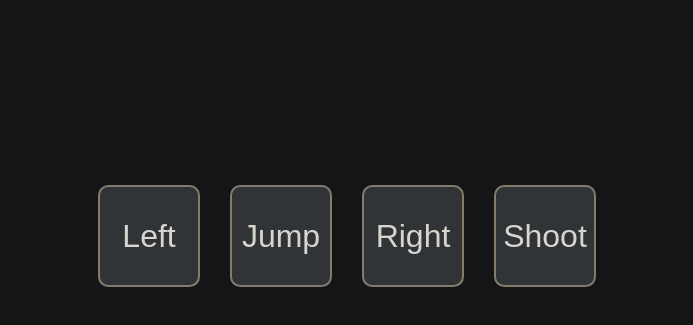
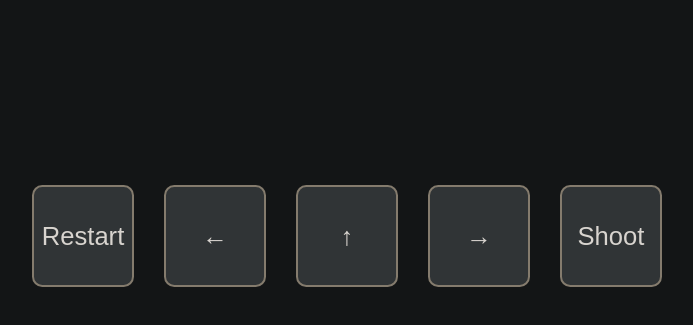
Before and after one commit to Miezekatze64/wame, a plain HTML site: page index.html in a window 1280 px wide. Shown: the part 29-354 px from the top of the page, without its empty margins (293-986 px from the left). Drawn offline with Linux system fonts and the light colour scheme; no server answers.

Commit message:
added restart button

```diff
--- a/index.html
+++ b/index.html
@@ -10,10 +10,11 @@
       Your browser sadly does not support the HTML5 canvas element. Please consider using another browser.
     </canvas>
     <div class="buttons" id="buttons">
-      <button onmousedown="wasm.game_keydown(65)" onmouseup="wasm.game_keyup(65)"> Left  </button>
-      <button onmousedown="wasm.game_keydown(32)" onmouseup="wasm.game_keyup(32)"> Jump  </button>
-      <button onmousedown="wasm.game_keydown(68)" onmouseup="wasm.game_keyup(68)"> Right </button>
-      <button onmousedown="wasm.game_keydown(83)" onmouseup="wasm.game_keyup(83)"> Shoot </button>
+      <button onclick="wasm.game_keyup(82)">Restart</button>
+      <button onmousedown="wasm.game_keydown(65)" onmouseup="wasm.game_keyup(65)">←</button>
+      <button onmousedown="wasm.game_keydown(32)" onmouseup="wasm.game_keyup(32)">↑</button>
+      <button onmousedown="wasm.game_keydown(68)" onmouseup="wasm.game_keyup(68)">→</button>
+      <button onmousedown="wasm.game_keydown(83)" onmouseup="wasm.game_keyup(83)">Shoot</button>
     </div>
     <script src="./main.js"></script>
   </body>
--- a/style.css
+++ b/style.css
@@ -9,12 +9,13 @@ body {
 
 #canvas {
     margin: 4vh 0;
+    max-height: 80vh;
 }
 
 .buttons > button {
     width: 8vw;
     height: 8vw;
-    font-size: 2em;
+    font-size: 2vw;
     margin: 0 1vw;
     border-radius: 10%;
     border: 2px solid #847b6d;
```
